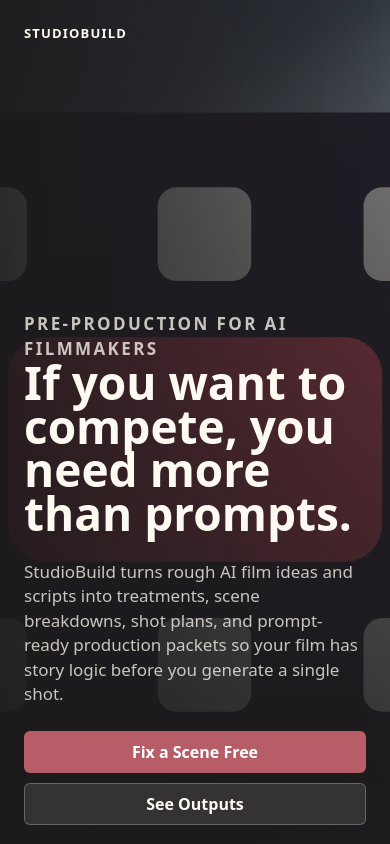
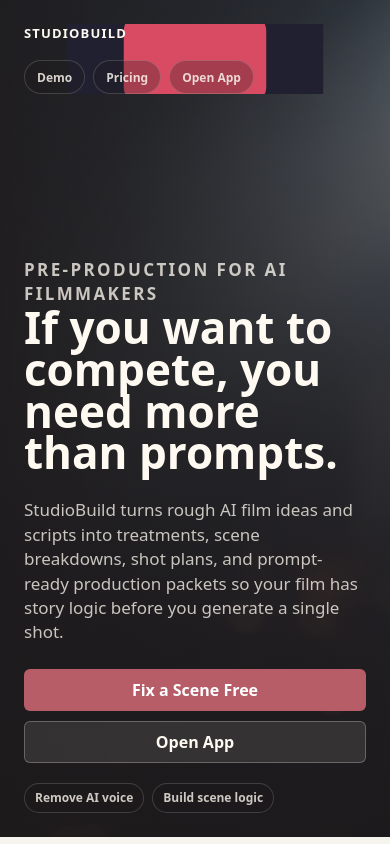
Before and after one commit to RayPierlioni/StudioBuild, a Next.js app in the folder vercel-app/: page / in a window 390 px wide. Shown: the top 844 px of the page. Built offline with nearby package versions, Linux system fonts and the light colour scheme; no server answers.

Commit message:
Add files via upload

```diff
--- a/vercel-app/app/globals.css
+++ b/vercel-app/app/globals.css
@@ -40,8 +40,7 @@ a {
 
 .shell {
   min-height: 100vh;
-  display: grid;
-  grid-template-columns: minmax(280px, 0.72fr) minmax(0, 1fr);
+  display: block;
 }
 
 .detail-shell {
@@ -72,7 +71,9 @@ a {
 
 .hero {
   position: relative;
-  min-height: 100vh;
+  min-height: clamp(640px, 86vh, 840px);
+  display: flex;
+  flex-direction: column;
   overflow: hidden;
   isolation: isolate;
   padding: clamp(24px, 4vw, 52px);
@@ -99,6 +100,36 @@ a {
     linear-gradient(90deg, rgba(29, 26, 28, 0.88), rgba(29, 26, 28, 0.36));
 }
 
+.landing-nav {
+  position: relative;
+  z-index: 1;
+  display: flex;
+  align-items: center;
+  justify-content: space-between;
+  gap: 18px;
+  width: min(1180px, 100%);
+  margin: 0 auto;
+}
+
+.landing-nav nav {
+  display: flex;
+  flex-wrap: wrap;
+  gap: 8px;
+}
+
+.landing-nav nav a {
+  min-height: 34px;
+  display: inline-flex;
+  align-items: center;
+  border: 1px solid rgba(255, 250, 241, 0.16);
+  border-radius: 999px;
+  padding: 0 12px;
+  background: rgba(29, 26, 28, 0.28);
+  color: rgba(255, 250, 241, 0.82);
+  font-size: 12px;
+  font-weight: 760;
+}
+
 .brand {
   display: flex;
   align-items: center;
@@ -114,10 +145,10 @@ a {
 }
 
 .hero-copy {
-  position: absolute;
-  left: clamp(24px, 4vw, 52px);
-  right: clamp(24px, 4vw, 52px);
-  bottom: clamp(34px, 8vh, 88px);
+  position: relative;
+  z-index: 1;
+  width: min(1180px, 100%);
+  margin: auto auto 0;
 }
 
 .kicker {
@@ -130,16 +161,16 @@ a {
 }
 
 h1 {
-  max-width: 760px;
+  max-width: 940px;
   margin: 0;
   color: #fffaf1;
-  font-size: clamp(46px, 6vw, 82px);
+  font-size: clamp(44px, 7vw, 92px);
   font-weight: 760;
   line-height: 0.95;
 }
 
 .hero-copy p {
-  max-width: 620px;
+  max-width: 740px;
   margin: 24px 0 0;
   color: rgba(255, 250, 241, 0.76);
   font-size: clamp(17px, 1.8vw, 23px);
@@ -184,7 +215,16 @@ h1 {
   display: grid;
   align-content: start;
   gap: 18px;
+  width: min(1180px, calc(100% - 32px));
+  margin: 0 auto;
   padding: clamp(24px, 4vw, 52px);
+}
+
+#workspace,
+#fix-scene,
+#pricing,
+#what-you-get {
+  scroll-margin-top: 20px;
 }
 
 .topline {
@@ -313,6 +353,21 @@ h1 {
   align-items: flex-start;
   justify-content: space-between;
   gap: 18px;
+}
+
+.workspace-account {
+  display: flex;
+  flex-wrap: wrap;
+  align-items: center;
+  gap: 9px;
+  margin-top: 10px;
+  color: var(--muted);
+  font-size: 13px;
+  font-weight: 680;
+}
+
+.workspace-account strong {
+  color: var(--deep);
 }
 
 .eyebrow {
@@ -1711,7 +1766,7 @@ code {
 
 @media (max-width: 920px) {
   .shell {
-    grid-template-columns: 1fr;
+    display: block;
   }
 
   .hero {
@@ -1719,11 +1774,12 @@ code {
   }
 
   .hero-copy {
-    position: relative;
-    left: auto;
-    right: auto;
-    bottom: auto;
-    margin-top: 32vh;
+    margin-top: clamp(86px, 18vh, 140px);
+  }
+
+  .landing-nav {
+    align-items: flex-start;
+    flex-direction: column;
   }
 
   .grid {
--- a/vercel-app/app/page.tsx
+++ b/vercel-app/app/page.tsx
@@ -31,9 +31,16 @@ export default function Home() {
     <main className="shell">
       <section className="hero">
         <img src={heroImageUrl} alt="" />
-        <div className="brand">
-          <img className="mark" src="/favicon.svg" alt="" />
-          <span>STUDIOBUILD</span>
+        <div className="landing-nav">
+          <div className="brand">
+            <img className="mark" src="/favicon.svg" alt="" />
+            <span>STUDIOBUILD</span>
+          </div>
+          <nav aria-label="StudioBuild sections">
+            <a href="#fix-scene">Demo</a>
+            <a href="#pricing">Pricing</a>
+            <a href="#workspace">Open App</a>
+          </nav>
         </div>
         <div className="hero-copy">
           <p className="kicker">Pre-production for AI filmmakers</p>
@@ -47,8 +54,8 @@ export default function Home() {
             <a className="button" href="#fix-scene">
               Fix a Scene Free
             </a>
-            <a className="button secondary ghost" href="#what-you-get">
-              See Outputs
+            <a className="button secondary ghost" href="#workspace">
+              Open App
             </a>
           </div>
           <div className="hero-chips" aria-label="StudioBuild focus">
@@ -64,6 +71,10 @@ export default function Home() {
         <div className="topline">
           <span className="pill">Workflow-first</span>
           <span className="pill">Bring-your-own-AI prompts</span>
+        </div>
+
+        <div id="workspace">
+          <StudioWorkspace />
         </div>
 
         <SceneFixDemo />
@@ -94,10 +105,6 @@ export default function Home() {
           </div>
         </article>
 
-        <div id="workspace">
-          <StudioWorkspace />
-        </div>
-
         <article className="panel pricing-panel" id="pricing">
           <p className="eyebrow">Pricing Direction</p>
           <h2>Start free. Upgrade when the workflow saves real time.</h2>
--- a/vercel-app/app/studio-workspace.tsx
+++ b/vercel-app/app/studio-workspace.tsx
@@ -464,7 +464,9 @@ export function StudioWorkspace() {
         ...defaultUsage,
         projectCount: result.projects?.length ?? 0,
       });
-      setSelectedProjectId((current) => current || result.projects?.[0]?.id || "");
+      setSelectedProjectId((current) =>
+        current && result.projects?.some((project) => project.id === current) ? current : "",
+      );
     } catch (caught) {
       setError(caught instanceof Error ? caught.message : "Unable to load projects.");
     } finally {
@@ -607,7 +609,15 @@ export function StudioWorkspace() {
       <div className="panel-heading">
         <div>
           <p className="eyebrow">Live workspace</p>
-          <h2>{selectedProject ? "Project command center." : "Save the first real project."}</h2>
+          <h2>{selectedProject ? "Project command center." : "Your StudioBuild dashboard."}</h2>
+          {session ? (
+            <p className="workspace-account">
+              Signed in as <strong>{userEmail}</strong>
+              <span className={entitlement.isPro ? "plan-badge active" : "plan-badge"}>
+                {entitlement.planLabel}
+              </span>
+            </p>
+          ) : null}
         </div>
         {session ? (
           <button className="button secondary" type="button" onClick={signOut}>
```
